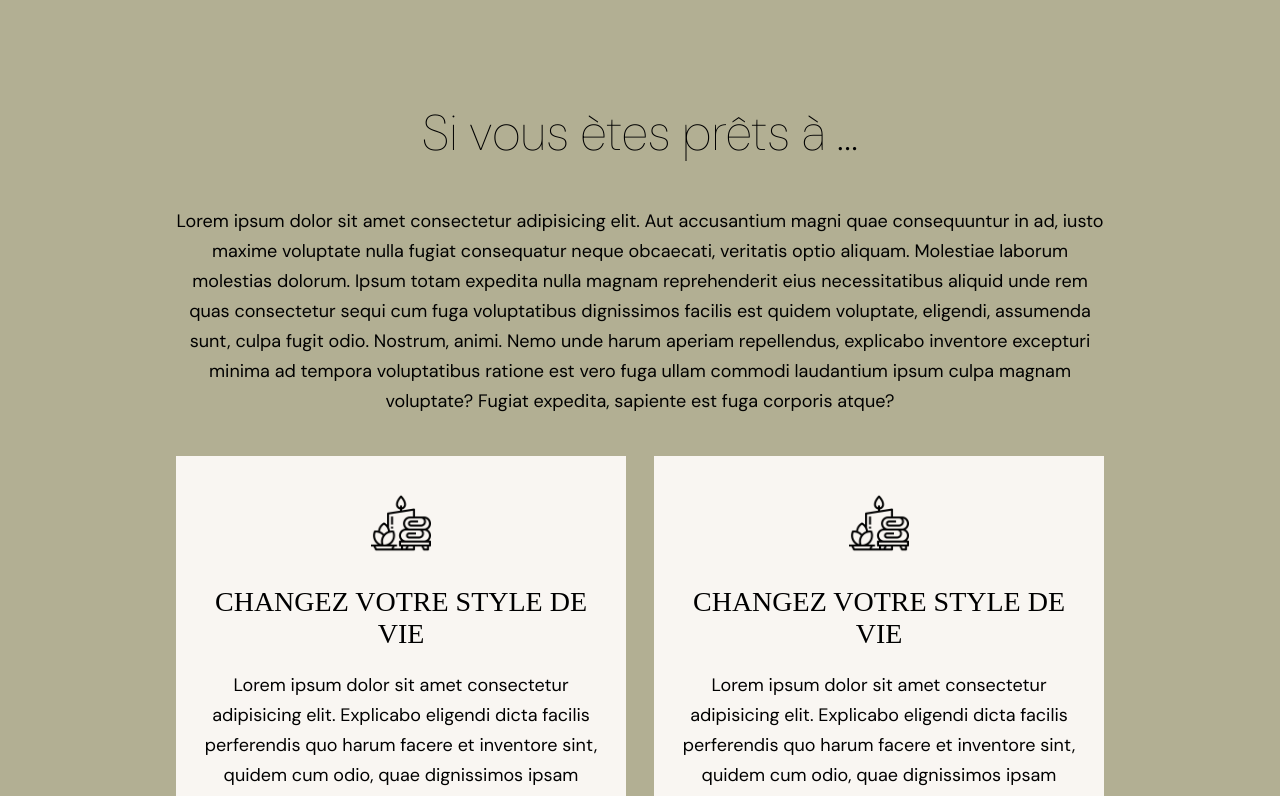
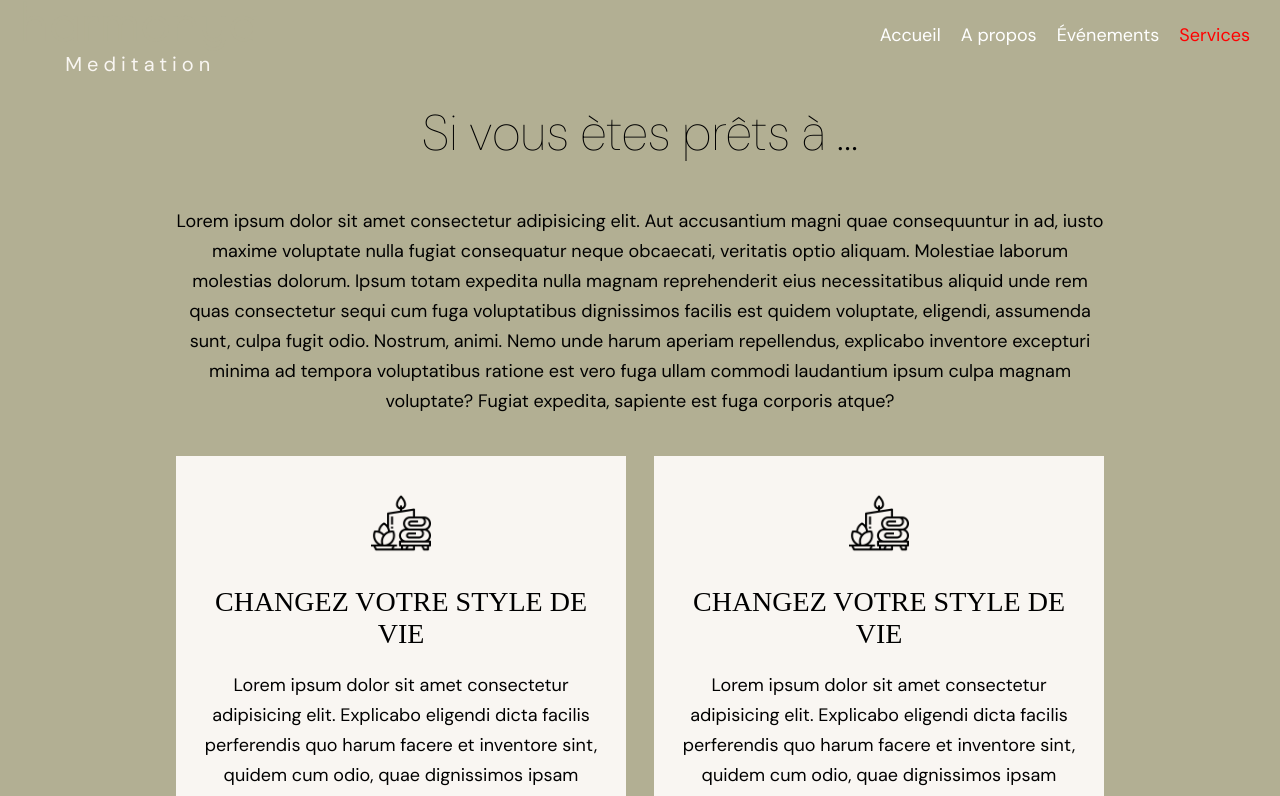
Before and after one commit to CallensJ/meditation, a React (Vite) app: page /services in a window 1280 px wide. Shown: the top 796 px of the page. Built offline with nearby package versions, Linux system fonts and the light colour scheme; a web font is replaced by a local one.

Commit message:
done active navbar

```diff
--- a/package.json
+++ b/package.json
@@ -10,6 +10,7 @@
     "preview": "vite preview"
   },
   "dependencies": {
+    "classnames": "^2.5.1",
     "react": "^18.2.0",
     "react-dom": "^18.2.0",
     "react-icons": "^5.2.1",
--- a/src/App.tsx
+++ b/src/App.tsx
@@ -1,16 +1,15 @@
-import { BrowserRouter, Route, Routes } from "react-router-dom";
+import { Route, Routes } from "react-router-dom";
 import "./App.css";
 import Homepage from "./pages/Homepage";
 import About from "./pages/About";
 import Services from "./pages/Services";
 import Events from "./pages/Events";
-
-
-
+import Navbar from "./components/Navbar";
 
 function App() {
   return (
-    <BrowserRouter>
+    <>
+      <Navbar />
 
       <Routes>
         <Route path="/" element={<Homepage />} />
@@ -18,7 +17,7 @@ function App() {
         <Route path="/services" element={<Services />} />
         <Route path="/events" element={<Events />} />
       </Routes>
-    </BrowserRouter>
+    </>
   );
 }
 
--- a/src/components/Logo.module.css
+++ b/src/components/Logo.module.css
@@ -1,10 +1,10 @@
 .logo {
   font-size: 2rem;
   font-family: "Poiret One", sans-serif;
-
   font-weight: 400;
   text-align: center;
-  color: var(--coyote-brown);
+
+  color: var(--sage-light-green);
 }
 
 .logo h2 {
@@ -13,5 +13,9 @@
 }
 .logo span {
   letter-spacing: 0.5rem;
-  color: var(--sage-light-green);
+  font-weight: bold;
+  font-family: "DM Sans", sans-serif;
+  font-optical-sizing: auto;
+  font-weight: 400;
+  color: var(--heading-isabelline);
 }
--- a/src/components/Navbar.module.css
+++ b/src/components/Navbar.module.css
@@ -1,6 +1,5 @@
-.navbar {
-  background: #333;
-  height: 60px;
+/* .navbar {
+  height: 6rem;
   display: flex;
   justify-content: center;
   align-items: center;
@@ -11,19 +10,31 @@
   display: flex;
   justify-content: space-between;
   align-items: center;
-  height: 60px;
+  height: 7rem;
   width: 100%;
-  max-width: 1000px;
+  border: 1px solid red;
+  padding: 0 6rem;
+} */
+.navbar {
+  position: fixed;
+  top: 0;
+  left: 0;
+  width: 100%;
+  height: 7rem; /* Ajustez cette valeur selon la hauteur de votre Navbar */
+  color: #fff;
+  display: flex;
+  justify-content: space-between;
+  align-items: center;
   padding: 0 20px;
+  z-index: 1000; /* Assurez-vous que la Navbar a un z-index plus élevé que le contenu */
 }
 
-.logo {
-  color: #fff;
-  cursor: pointer;
-  text-decoration: none;
-  font-size: 1.5rem;
+.navbarContainer {
+  display: flex;
+  justify-content: space-between;
+  align-items: center;
+  width: 100%;
 }
-
 .menuIcon {
   display: none;
   cursor: pointer;
@@ -42,50 +53,64 @@
 }
 
 .navLinks {
+  font-family: "DM Sans", sans-serif;
+  font-optical-sizing: auto;
+  font-weight: 400;
+  font-style: normal;
   color: #fff;
   text-decoration: none;
   padding: 0.5rem 1rem;
   height: 100%;
   display: flex;
   align-items: center;
+  font-size: 1.8rem;
+}
+.active {
+  color: red; /* ou un autre style pour indiquer l'élément actif */
+
 }
 
-.navLinks:hover {
-  background-color: #575757;
-  border-radius: 4px;
-  transition: all 0.2s ease-out;
-}
 
 @media screen and (max-width: 768px) {
   .menuIcon {
     display: block;
     color: #fff;
+    border: 1px solid black;
   }
 
   .navMenu {
     display: flex;
     flex-direction: column;
+    align-items: center;
     width: 100%;
     height: 100vh;
     position: absolute;
-    top: 60px;
+    top: 8rem;
     left: -100%;
     opacity: 1;
     transition: all 0.5s ease;
-    background: #333;
+    background: var(--coyote-brown);
   }
 
   .navMenu.active {
     left: 0;
+
   }
 
   .navItem {
-    width: 100%;
+    display: flex;
+
+   text-align: center;
+   justify-content: center;
+   align-items: center;
+   margin: 0 auto;
+
   }
 
   .navLinks {
     padding: 2rem;
     width: 100%;
     text-align: center;
+    margin: 0 auto;
   }
 }
--- a/src/components/Navbar.tsx
+++ b/src/components/Navbar.tsx
@@ -3,6 +3,9 @@ import { Icon } from 'react-icons-kit';
 import { menu } from 'react-icons-kit/feather/menu';
 import { x } from 'react-icons-kit/feather/x';
 import styles from './Navbar.module.css';
+import Logo from './Logo';
+import { NavLink } from 'react-router-dom';
+import classNames from 'classnames';
 
 const Navbar: React.FC = () => {
   const [isOpen, setIsOpen] = useState(false);
@@ -12,17 +15,55 @@ const Navbar: React.FC = () => {
   };
 
   return (
-    <nav className={styles.navbar}>
+    <nav className={styles.navbar} id="navbar">
       <div className={styles.navbarContainer}>
-        <div className={styles.logo}>MyLogo</div>
+        <div className={styles.logo}>
+          <Logo />
+        </div>
         <div className={styles.menuIcon} onClick={toggleNavbar}>
           <Icon icon={isOpen ? x : menu} size={24} />
         </div>
         <ul className={`${styles.navMenu} ${isOpen ? styles.active : ''}`}>
-          <li className={styles.navItem}><a href="#home" className={styles.navLinks}>Home</a></li>
-          <li className={styles.navItem}><a href="#about" className={styles.navLinks}>About</a></li>
-          <li className={styles.navItem}><a href="#services" className={styles.navLinks}>Services</a></li>
-          <li className={styles.navItem}><a href="#contact" className={styles.navLinks}>Contact</a></li>
+          <li className={styles.navItem}>
+            <NavLink
+              to="/"
+              className={({ isActive }) =>
+                classNames(styles.navLinks, { [styles.active]: isActive })
+              }
+            >
+              Accueil
+            </NavLink>
+          </li>
+          <li className={styles.navItem}>
+            <NavLink
+              to="/about"
+              className={({ isActive }) =>
+                classNames(styles.navLinks, { [styles.active]: isActive })
+              }
+            >
+              A propos
+            </NavLink>
+          </li>
+          <li className={styles.navItem}>
+            <NavLink
+              to="/events"
+              className={({ isActive }) =>
+                classNames(styles.navLinks, { [styles.active]: isActive })
+              }
+            >
+              Événements
+            </NavLink>
+          </li>
+          <li className={styles.navItem}>
+            <NavLink
+              to="/services"
+              className={({ isActive }) =>
+                classNames(styles.navLinks, { [styles.active]: isActive })
+              }
+            >
+              Services
+            </NavLink>
+          </li>
         </ul>
       </div>
     </nav>
--- a/src/index.css
+++ b/src/index.css
@@ -76,3 +76,10 @@ html {
 body {
   font-weight: 400;
 }
+
+
+@media screen and (max-width: 768px) {
+  html{
+    font-size: 50%;
+  }
+}
--- a/src/main.tsx
+++ b/src/main.tsx
@@ -1,10 +1,13 @@
-import React from 'react'
-import ReactDOM from 'react-dom/client'
-import App from './App.js'
-import './index.css'
+import React from "react";
+import ReactDOM from "react-dom/client";
+import { BrowserRouter } from "react-router-dom";
+import App from "./App";
+import "./index.css";
 
-ReactDOM.createRoot(document.getElementById('root')!).render(
+ReactDOM.createRoot(document.getElementById("root")!).render(
   <React.StrictMode>
-    <App />
-  </React.StrictMode>,
-)
+    <BrowserRouter>
+      <App />
+    </BrowserRouter>
+  </React.StrictMode>
+);
--- a/src/pages/Services.tsx
+++ b/src/pages/Services.tsx
@@ -1,8 +1,12 @@
 import GetReady from "../components/GetReady";
+
 
 
 export default function Services() {
   return (
-   <GetReady />
+    <div>
+
+      <GetReady />
+    </div>
   )
 }
```
Also changed, not shown: 1 other file (tests, documents, lock files or other folders).
